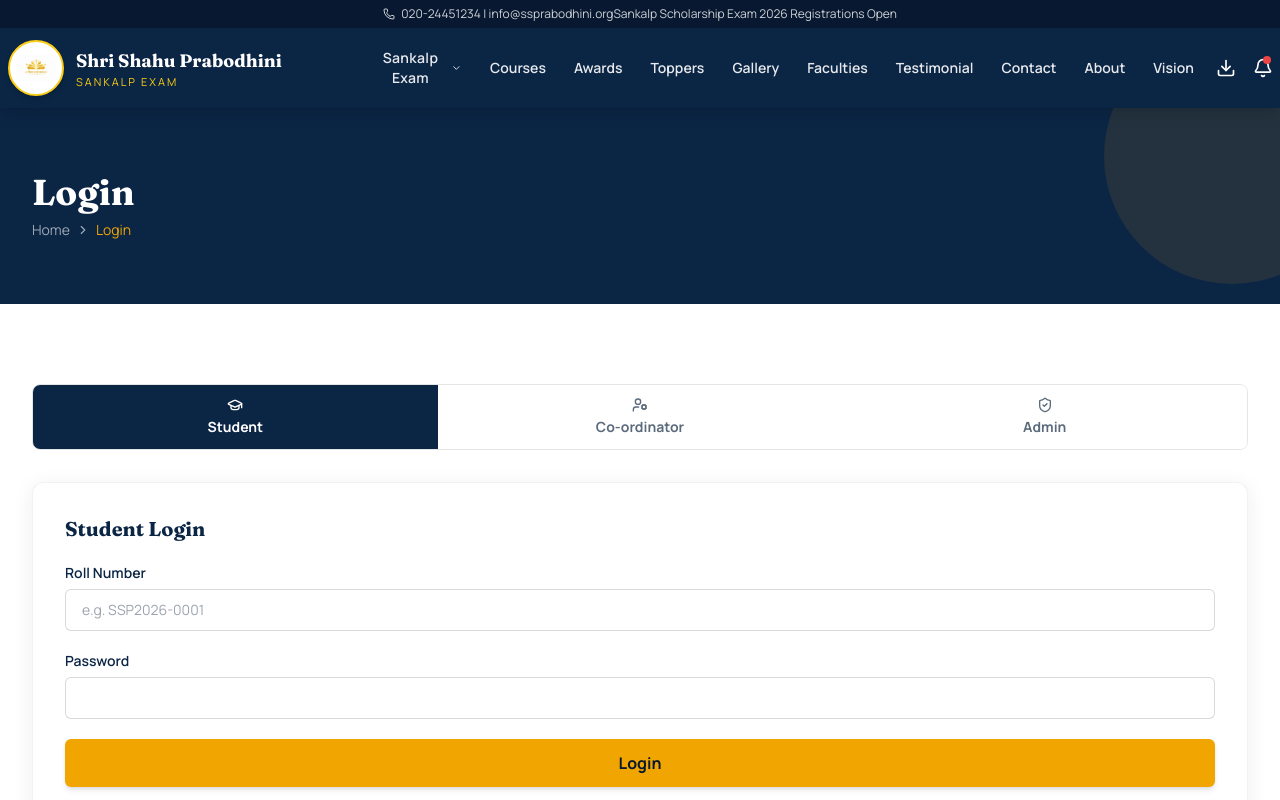
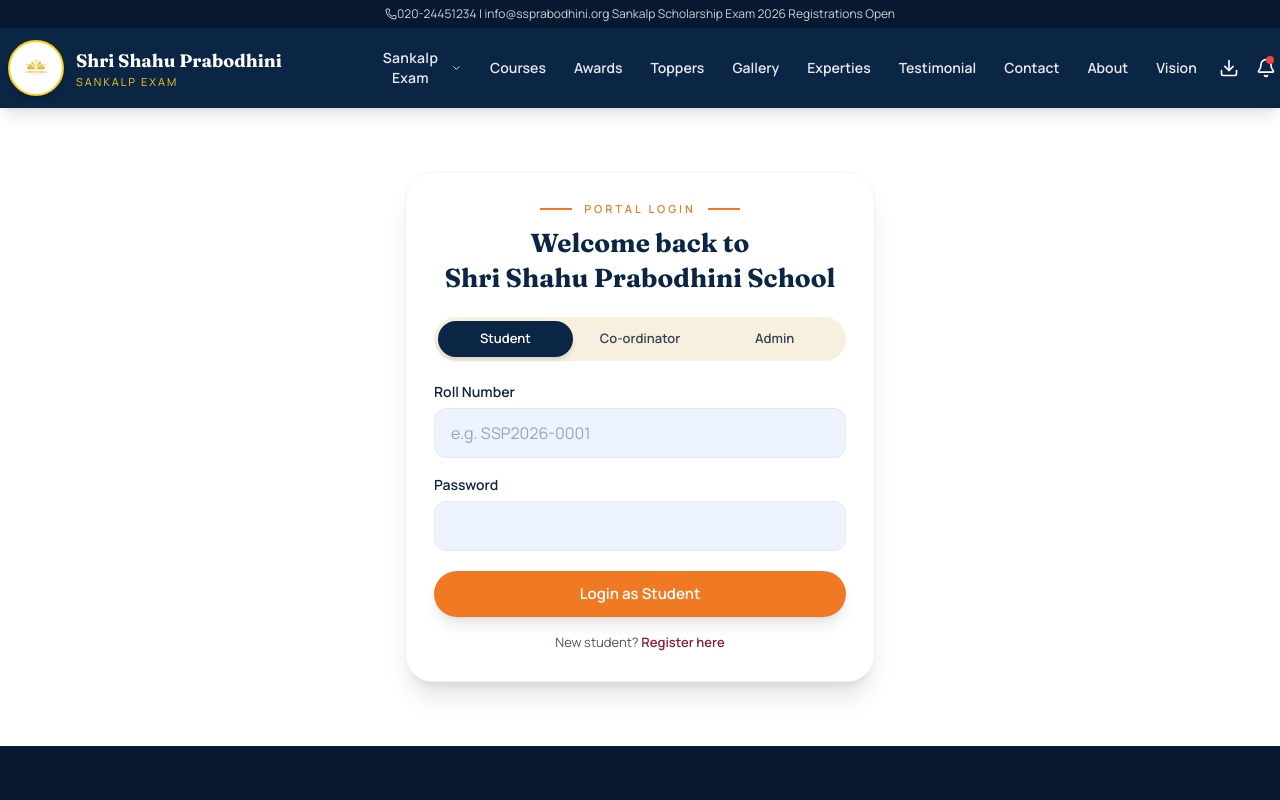
Before and after one commit to Prapti1103/ShriShahuPrabodhiniSchool, a React (Vite) app: page /login in a window 1280 px wide. Shown: the top 800 px of the page. Built offline with nearby package versions, Linux system fonts and the light colour scheme.

Commit message:
Updated multiple section and added hover effect to each card section and update login page design

```diff
--- a/src/components/Navbar.jsx
+++ b/src/components/Navbar.jsx
@@ -88,8 +88,7 @@
       {/* Top strip */}
       <div className="hidden md:flex bg-navy-dark text-white/80 text-xs">
         <div className="container-app flex justify-between items-center py-1.5">
-          <span className="flex items-center gap-1.5"><Phone size={12} /> 020-24451234 | info@ssprabodhini.org</span>
-          <span>Sankalp Scholarship Exam 2026 Registrations Open</span>
+          <span className="flex items-center gap-3.0"><Phone size={12} /> 020-24451234   |   info@ssprabodhini.org    Sankalp Scholarship Exam 2026 Registrations Open</span>
         </div>
       </div>
 
@@ -126,7 +125,7 @@
             <NavLink to="/awards" className={navItemClass}>Awards</NavLink>
             <NavLink to="/toppers" className={navItemClass}>Toppers</NavLink>
             <NavLink to="/gallery" className={navItemClass}>Gallery</NavLink>
-            <NavLink to="/faculties" className={navItemClass}>Faculties</NavLink>
+            <NavLink to="/faculties" className={navItemClass}>Experties</NavLink>
             <NavLink to="/testimonials" className={navItemClass}>Testimonial</NavLink>
             <NavLink to="/contact-us" className={navItemClass}>
   Contact
--- a/src/data/siteData.js
+++ b/src/data/siteData.js
@@ -44,9 +44,9 @@
 
 export const featureCounts = [
   { label: "Years of Excellence", value: 38, suffix: "+" },
-  { label: "Students Enrolled", value: 42000, suffix: "+" },
   { label: "Exam Centers", value: 65, suffix: "+" },
   { label: "Expert Faculties", value: 120, suffix: "+" },
+  { label: "Students Enrolled", value: 42000, suffix: "+" },
 ];
 
 export const schoolFeatures = [
--- a/src/pages/Home.jsx
+++ b/src/pages/Home.jsx
@@ -156,11 +156,11 @@
       <section className="section-pad">
         <div className="container-app">
           <SectionHeading
-  eyebrow="Voices"
+  eyebrow="Features"
   title="What Our Students Say"
   center
   titleClassName="!text-white"
-  eyebrowClassName="text-gold"
+eyebrowClassName="text-[#F0A500] text-[30px]"
 />
           <div className="grid sm:grid-cols-2 md:grid-cols-4 gap-6 mb-16">
             {schoolFeatures.map((f) => {
@@ -190,94 +190,256 @@
     {/* 5. Courses & Enroll button */}
 <section className="section-pad bg-cream">
   <div className="container-app">
-          <div className="flex items-end justify-between mb-10 flex-wrap gap-4">
-            <SectionHeading eyebrow="Programs" title="Our Courses" />
-            <Link to="/courses" className="btn-outline">View All Courses</Link>
+
+    {/* Center Heading */}
+    <SectionHeading
+      eyebrow="Programs"
+      title="Our Courses"
+      center
+    />
+
+    {/* Courses Grid */}
+    <div className="grid md:grid-cols-3 gap-6 mt-10">
+      {courses.map((c) => (
+        <div
+          key={c.id}
+          className="
+            card
+            overflow-hidden
+            group
+            transition-all
+            duration-500
+            hover:-translate-y-2
+            hover:shadow-2xl
+            hover:ring-2
+            hover:ring-[#F0A500]/40
+          "
+        >
+          <div className="h-44 overflow-hidden">
+            <img
+              src={c.image}
+              alt={c.name}
+              className="w-full h-full object-cover transition-transform duration-500 group-hover:scale-110"
+            />
           </div>
-          <div className="grid md:grid-cols-3 gap-6">
-            {courses.map((c) => (
-              <div key={c.id} className="card overflow-hidden group">
-                <div className="h-44 overflow-hidden">
-                  <img src={c.image} alt={c.name} className="w-full h-full object-cover group-hover:scale-105 transition-transform duration-500" />
-                </div>
+
           <div className="p-5">
-                  <h3 className="font-bold text-navy mb-1.5">{c.name}</h3>
-                  <p className="text-sm text-muted mb-3">{c.desc}</p>
+            <h3 className="font-bold text-navy mb-1.5 transition-colors duration-300 group-hover:text-[#F0A500]">
+              {c.name}
+            </h3>
+
+            <p className="text-sm text-muted mb-3">
+              {c.desc}
+            </p>
+
             <div className="flex justify-between items-center text-xs text-muted mb-4">
               <span>{c.duration}</span>
-                    <span className="font-bold text-navy">{c.fee}</span>
+              <span className="font-bold text-navy">
+                {c.fee}
+              </span>
             </div>
-                  <Link to="/register" className="btn-primary w-full justify-center">Enroll Now</Link>
+
+            <Link
+              to="/register"
+              className="btn-primary w-full justify-center transition-transform duration-300 group-hover:scale-[1.02]"
+            >
+              Enroll Now
+            </Link>
           </div>
         </div>
       ))}
     </div>
+
+    {/* View All Button */}
+    <div className="flex justify-center mt-10">
+      <Link to="/courses" className="btn-outline">
+        View All Courses
+      </Link>
+    </div>
+
   </div>
 </section>
 
    {/* 6. School Exam Toppers */}
 <section className="section-pad">
   <div className="container-app">
-          <div className="flex items-end justify-between mb-10 flex-wrap gap-4">
-            <SectionHeading eyebrow="Hall of Fame" title="Sankalp Exam Toppers" />
-            <Link to="/toppers" className="btn-outline">View All Toppers</Link>
-          </div>
-          <div className="grid sm:grid-cols-2 md:grid-cols-4 gap-6">
+
+    {/* Center Heading */}
+    <SectionHeading
+      eyebrow="Hall of Fame"
+      title="Our Toppers"
+      center
+    />
+
+    {/* Toppers Grid */}
+    <div className="grid sm:grid-cols-2 md:grid-cols-4 gap-6 mt-10">
       {toppers.slice(0, 4).map((t) => (
-              <div key={t.id} className="card overflow-hidden text-center relative">
-                <div className="absolute top-3 right-3 bg-ribbon text-white text-[11px] font-bold px-2.5 py-1 rounded-full shadow">
+        <div
+          key={t.id}
+          className="
+            card
+            overflow-hidden
+            text-center
+            relative
+            group
+            transition-all
+            duration-500
+            hover:-translate-y-2
+            hover:shadow-2xl
+            hover:ring-2
+            hover:ring-[#F0A500]/40
+          "
+        >
+          {/* Score Badge */}
+          <div className="absolute top-3 right-3 bg-ribbon text-white text-[11px] font-bold px-2.5 py-1 rounded-full shadow transition-transform duration-300 group-hover:scale-110">
             {t.score}
           </div>
-                <img src={t.photo} alt={t.name} className="w-full h-48 object-cover" />
+
+          {/* Student Image */}
+          <img
+            src={t.photo}
+            alt={t.name}
+            className="w-full h-48 object-cover transition-transform duration-500 group-hover:scale-105"
+          />
+
+          {/* Content */}
           <div className="p-4">
-                  <h3 className="font-bold text-navy">{t.name}</h3>
-                  <p className="text-xs text-muted">Class {t.class} · {t.center}</p>
+            <h3 className="font-bold text-navy transition-colors duration-300 group-hover:text-[#F0A500]">
+              {t.name}
+            </h3>
+
+            <p className="text-xs text-muted">
+              Class {t.class} · {t.center}
+            </p>
           </div>
         </div>
       ))}
     </div>
+
+    {/* View All Button */}
+    <div className="flex justify-center mt-10">
+      <Link to="/toppers" className="btn-outline">
+        View All Toppers
+      </Link>
+    </div>
+
   </div>
 </section>
 
   {/* 7. Gallery */}
 <section className="section-pad bg-cream">
   <div className="container-app">
-          <div className="flex items-end justify-between mb-10 flex-wrap gap-4">
-            <SectionHeading eyebrow="Moments" title="Gallery" />
-            <Link to="/gallery" className="btn-outline">View All Gallery</Link>
-          </div>
-          <div className="grid grid-cols-2 md:grid-cols-4 gap-4">
+
+    {/* Center Heading */}
+    <SectionHeading
+      eyebrow="Moments"
+      title="Gallery"
+      center
+    />
+
+    {/* Gallery Grid */}
+    <div className="grid grid-cols-2 md:grid-cols-4 gap-4 mt-10">
       {gallery.slice(0, 4).map((g) => (
-              <div key={g.id} className="relative rounded-xl overflow-hidden group h-44">
-                <img src={g.image} alt={g.caption} className="w-full h-full object-cover group-hover:scale-110 transition-transform duration-500" />
-                <div className="absolute inset-0 bg-navy-dark/0 group-hover:bg-navy-dark/40 transition-colors flex items-end p-3">
-                  <p className="text-white text-xs font-semibold opacity-0 group-hover:opacity-100 transition-opacity">{g.caption}</p>
+        <div
+          key={g.id}
+          className="
+            relative
+            rounded-xl
+            overflow-hidden
+            group
+            h-44
+            transition-all
+            duration-500
+            hover:-translate-y-2
+            hover:shadow-2xl
+            hover:ring-2
+            hover:ring-[#F0A500]/40
+          "
+        >
+          <img
+            src={g.image}
+            alt={g.caption}
+            className="w-full h-full object-cover transition-transform duration-500 group-hover:scale-110"
+          />
+
+          <div className="absolute inset-0 bg-navy-dark/0 group-hover:bg-navy-dark/50 transition-colors duration-500 flex items-end p-3">
+            <p className="text-white text-xs font-semibold opacity-0 translate-y-3 group-hover:translate-y-0 group-hover:opacity-100 transition-all duration-500">
+              {g.caption}
+            </p>
           </div>
         </div>
       ))}
     </div>
+
+    {/* View All Button */}
+    <div className="flex justify-center mt-10">
+      <Link to="/gallery" className="btn-outline">
+        View All Gallery
+      </Link>
+    </div>
+
   </div>
 </section>
 
   {/* 8. Faculties */}
 <section className="section-pad">
   <div className="container-app">
-          <div className="flex items-end justify-between mb-10 flex-wrap gap-4">
-            <SectionHeading eyebrow="Our Mentors" title="Faculties" />
-            <Link to="/faculties" className="btn-outline">View All Faculties</Link>
-          </div>
-          <div className="grid sm:grid-cols-2 md:grid-cols-4 gap-6">
+
+    {/* Center Heading */}
+    <SectionHeading
+      eyebrow="Our Mentors"
+      title="Experties"
+      center
+    />
+
+    {/* Faculties Grid */}
+    <div className="grid sm:grid-cols-2 md:grid-cols-4 gap-6 mt-10">
       {faculties.map((f) => (
-              <div key={f.id} className="card overflow-hidden text-center">
-                <img src={f.photo} alt={f.name} className="w-full h-48 object-cover" />
+        <div
+          key={f.id}
+          className="
+            card
+            overflow-hidden
+            text-center
+            group
+            transition-all
+            duration-500
+            hover:-translate-y-2
+            hover:shadow-2xl
+            hover:ring-2
+            hover:ring-[#F0A500]/40
+          "
+        >
+          <img
+            src={f.photo}
+            alt={f.name}
+            className="w-full h-48 object-cover transition-transform duration-500 group-hover:scale-105"
+          />
+
           <div className="p-4">
-                  <h3 className="font-bold text-navy">{f.name}</h3>
-                  <p className="text-xs text-gold-dark font-semibold">{f.subject}</p>
-                  <p className="text-xs text-muted mt-1">{f.exp}</p>
+            <h3 className="font-bold text-navy transition-colors duration-300 group-hover:text-[#F0A500]">
+              {f.name}
+            </h3>
+
+            <p className="text-xs text-gold-dark font-semibold transition-colors duration-300 group-hover:text-[#F0A500]">
+              {f.subject}
+            </p>
+
+            <p className="text-xs text-muted mt-1">
+              {f.exp}
+            </p>
           </div>
         </div>
       ))}
     </div>
+
+    {/* View All Button */}
+    <div className="flex justify-center mt-10">
+      <Link to="/faculties" className="btn-outline">
+        View All Faculties
+      </Link>
+    </div>
+
   </div>
 </section>
 
--- a/src/pages/Login.jsx
+++ b/src/pages/Login.jsx
@@ -5,9 +5,27 @@
 import { useAuth } from "../context/AuthContext.jsx";
 
 const roles = [
-  { key: "student", label: "Student", icon: GraduationCap, idLabel: "Roll Number", idPlaceholder: "e.g. SSP2026-0001" },
-  { key: "coordinator", label: "Co-ordinator", icon: UserCog, idLabel: "Username", idPlaceholder: "e.g. coordinator1" },
-  { key: "admin", label: "Admin", icon: ShieldCheck, idLabel: "Username", idPlaceholder: "admin" },
+  {
+    key: "student",
+    label: "Student",
+    icon: GraduationCap,
+    idLabel: "Roll Number",
+    idPlaceholder: "e.g. SSP2026-0001",
+  },
+  {
+    key: "coordinator",
+    label: "Co-ordinator",
+    icon: UserCog,
+    idLabel: "Username",
+    idPlaceholder: "e.g. coordinator1",
+  },
+  {
+    key: "admin",
+    label: "Admin",
+    icon: ShieldCheck,
+    idLabel: "Username",
+    idPlaceholder: "admin",
+  },
 ];
 
 export default function Login() {
@@ -15,6 +33,7 @@
   const [id, setId] = useState("");
   const [password, setPassword] = useState("");
   const [error, setError] = useState("");
+
   const { loginAdmin, loginCoordinator, loginStudent } = useAuth();
   const navigate = useNavigate();
 
@@ -23,10 +42,16 @@
   function handleSubmit(e) {
     e.preventDefault();
     setError("");
+
     let res;
-    if (role === "admin") res = loginAdmin(id, password);
-    else if (role === "coordinator") res = loginCoordinator(id, password);
-    else res = loginStudent(id, password);
+
+    if (role === "admin") {
+      res = loginAdmin(id, password);
+    } else if (role === "coordinator") {
+      res = loginCoordinator(id, password);
+    } else {
+      res = loginStudent(id, password);
+    }
 
     if (res.success) {
       navigate(`/${role}/dashboard`);
@@ -37,49 +62,148 @@
 
   return (
     <div>
-      <PageHeader title="Login" />
-      <section className="section-pad">
-        <div className="container-app max-w-md">
-          <div className="flex rounded-lg overflow-hidden border border-black/10 mb-8">
+
+      <section className="py-12 md:py-16">
+        <div className="container-app flex justify-center">
+
+          <form
+            onSubmit={handleSubmit}
+            className="w-full max-w-[470px] bg-white rounded-[28px] shadow-xl border border-gray-100 p-6 md:p-7"
+          >
+
+            {/* Heading */}
+
+            <div className="text-center mb-5">
+
+              <div className="flex items-center justify-center gap-3 mb-2">
+
+                <div className="w-8 h-[2px] bg-[#F07A24]"></div>
+
+                <p className="uppercase tracking-[3px] text-[11px] font-semibold text-[#E67E22]">
+                  Portal Login
+                </p>
+
+                <div className="w-8 h-[2px] bg-[#F07A24]"></div>
+
+              </div>
+
+              <h2 className="text-[24px] md:text-[26px] leading-snug font-bold text-navy">
+                Welcome back to
+                <br />
+                Shri Shahu Prabodhini School
+              </h2>
+
+            </div>
+
+            {/* Role Tabs */}
+
+            <div className="bg-[#F7F0DF] rounded-full p-1 flex mb-5">
+
               {roles.map((r) => (
                 <button
                   key={r.key}
-                onClick={() => { setRole(r.key); setError(""); }}
-                className={`flex-1 py-3 text-sm font-bold flex flex-col items-center gap-1 transition ${
-                  role === r.key ? "bg-navy text-white" : "bg-white text-muted hover:bg-cream"
+                  type="button"
+                  onClick={() => {
+                    setRole(r.key);
+                    setError("");
+                  }}
+                  className={`flex-1 py-2 rounded-full text-[13px] font-semibold transition-all duration-300 ${
+                    role === r.key
+                      ? "bg-navy text-white shadow-md"
+                      : "text-gray-700 hover:text-navy"
                   }`}
                 >
-                <r.icon size={16} />
                   {r.label}
                 </button>
               ))}
+
             </div>
 
-          <form onSubmit={handleSubmit} className="card p-6 md:p-8 space-y-5">
-            <h2 className="font-display font-bold text-navy text-xl">{current.label} Login</h2>
-            {error && <div className="bg-red-50 border border-red-200 text-red-700 text-sm rounded-md p-3">{error}</div>}
-            <div>
-              <label className="label-field">{current.idLabel}</label>
-              <input required className="input-field" placeholder={current.idPlaceholder} value={id} onChange={(e) => setId(e.target.value)} />
+            {error && (
+              <div className="mb-4 rounded-lg border border-red-200 bg-red-50 p-3 text-sm text-red-600">
+                {error}
               </div>
-            <div>
-              <label className="label-field">Password</label>
-              <input required type="password" className="input-field" value={password} onChange={(e) => setPassword(e.target.value)} />
+            )}
+
+            {/* User ID */}
+
+            <div className="mb-4">
+
+              <label className="block mb-1.5 text-[14px] font-semibold text-navy">
+                {current.idLabel}
+              </label>
+
+              <input
+                required
+                value={id}
+                onChange={(e) => setId(e.target.value)}
+                placeholder={current.idPlaceholder}
+                className="w-full rounded-xl border border-gray-200 bg-[#EEF4FF] px-4 py-3 outline-none transition-all duration-300 focus:border-[#F0A500] focus:ring-2 focus:ring-[#F0A500]/20"
+              />
+
             </div>
-            <button className="btn-primary w-full justify-center">Login</button>
+
+            {/* Password */}
+
+            <div className="mb-5">
+
+              <label className="block mb-1.5 text-[14px] font-semibold text-navy">
+                Password
+              </label>
+
+              <input
+                required
+                type="password"
+                value={password}
+                onChange={(e) => setPassword(e.target.value)}
+                className="w-full rounded-xl border border-gray-200 bg-[#EEF4FF] px-4 py-3 outline-none transition-all duration-300 focus:border-[#F0A500] focus:ring-2 focus:ring-[#F0A500]/20"
+              />
+            </div>
+                        {/* Login Button */}
+
+            <button
+              type="submit"
+              className="
+                w-full
+                bg-[#F07A24]
+                hover:bg-[#DD6D1B]
+                text-white
+                text-[15px]
+                font-semibold
+                py-3
+                rounded-full
+                shadow-lg
+                transition-all
+                duration-300
+                hover:-translate-y-0.5
+                hover:shadow-xl
+              "
+            >
+              {role === "student"
+                ? "Login as Student"
+                : role === "coordinator"
+                ? "Login as Co-ordinator"
+                : "Login as Admin"}
+            </button>
+
+            {/* Register */}
 
             {role === "student" && (
-              <p className="text-xs text-center text-muted">
-                New student? <Link to="/register" className="text-gold-dark font-semibold">Register here</Link>
+              <p className="mt-4 text-center text-[13px] text-gray-600">
+                New student?{" "}
+                <Link
+                  to="/register"
+                  className="font-semibold text-[#8B1E3F] hover:text-[#F07A24] transition-colors duration-300"
+                >
+                  Register here
+                </Link>
               </p>
             )}
-            <div className="text-[11px] text-muted bg-cream rounded-md p-3">
-              <strong>Demo credentials:</strong><br />
-              Admin — admin / admin@123<br />
-              Coordinator — coordinator1 / coord@123<br />
-              Student — SSP2026-0001 / ssp0001
-            </div>
+
+
+
           </form>
+
         </div>
       </section>
     </div>
```
Also changed, not shown: 1 other file (tests, documents, lock files or other folders). Lines whose indentation alone changed are shown as unchanged.
